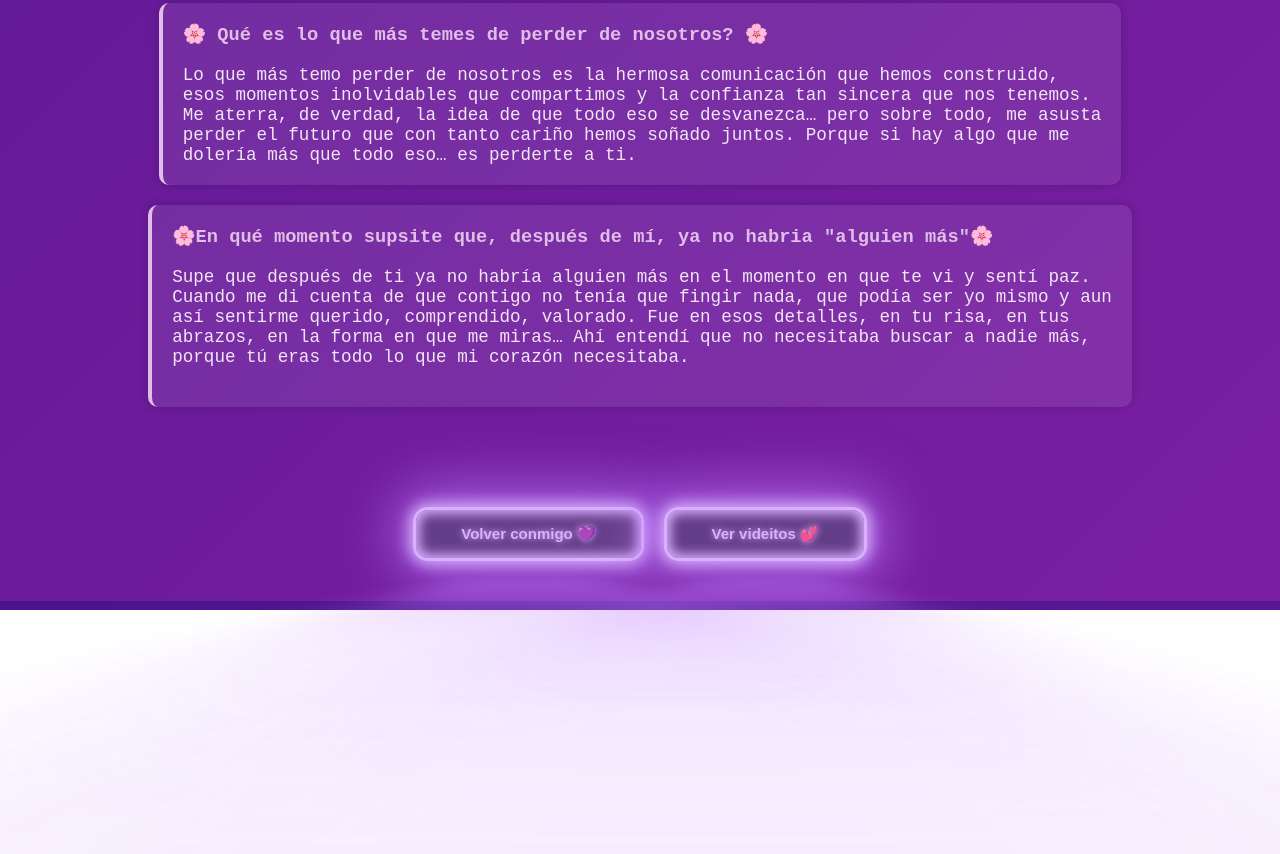
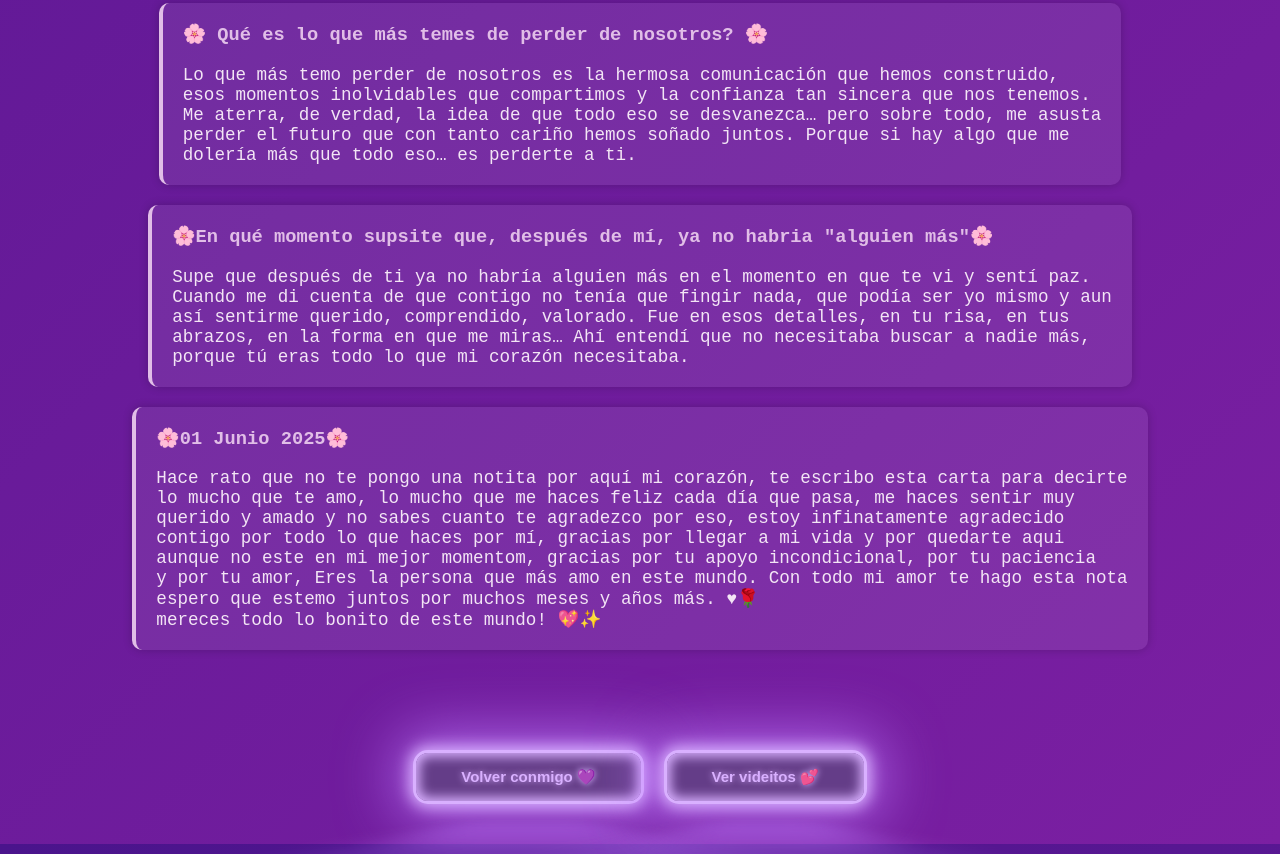
Before and after one commit to Ryo-Cmd09/DD2025, a plain HTML site: page notas.html in a window 1280 px wide. Shown: the part 2314-3168 px from the top of the page. Before the commit the page ends 2924 px from the top, so only its background shows below. Drawn offline with Linux system fonts and the light colour scheme.

Commit message:
Update notas.html

```diff
--- a/notas.html
+++ b/notas.html
@@ -249,7 +249,20 @@ Te amo con cada latido, con cada instante, con todo lo que soy 💜
      así sentirme querido, comprendido, valorado. Fue en esos detalles, en tu risa, en tus
      abrazos, en la forma en que me miras… Ahí entendí que no necesitaba buscar a nadie más,
       porque tú eras todo lo que mi corazón necesitaba.
+  </p>
+  </div>
+</div>
 
+<div class="note">
+  <h3>🌸01 Junio 2025🌸</h3>
+  <p>Hace rato que no te pongo una notita por aquí mi corazón, te escribo esta carta para decirte
+    lo mucho que te amo, lo mucho que me haces feliz cada día que pasa, me haces sentir muy
+    querido y amado y no sabes cuanto te agradezco por eso, estoy infinatamente agradecido
+    contigo por todo lo que haces por mí, gracias por llegar a mi vida y por quedarte aqui
+    aunque no este en mi mejor momentom, gracias por tu apoyo incondicional, por tu paciencia
+    y por tu amor, Eres la persona que más amo en este mundo. Con todo mi amor te hago esta nota
+    espero que estemo juntos por muchos meses y años más. ♥🌹
+    mereces todo lo bonito de este mundo! 💖✨
   </p>
   </div>
 </div>
```
